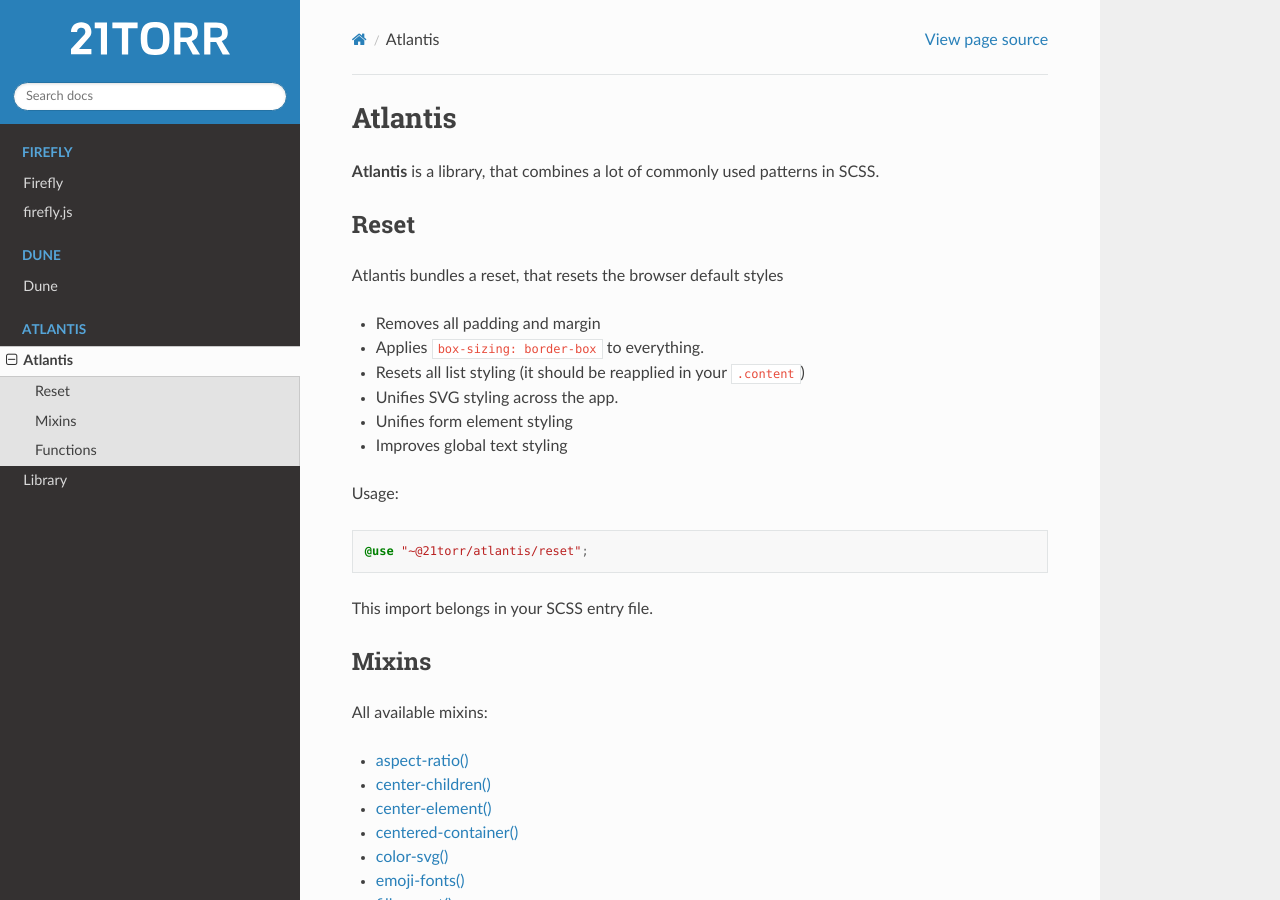
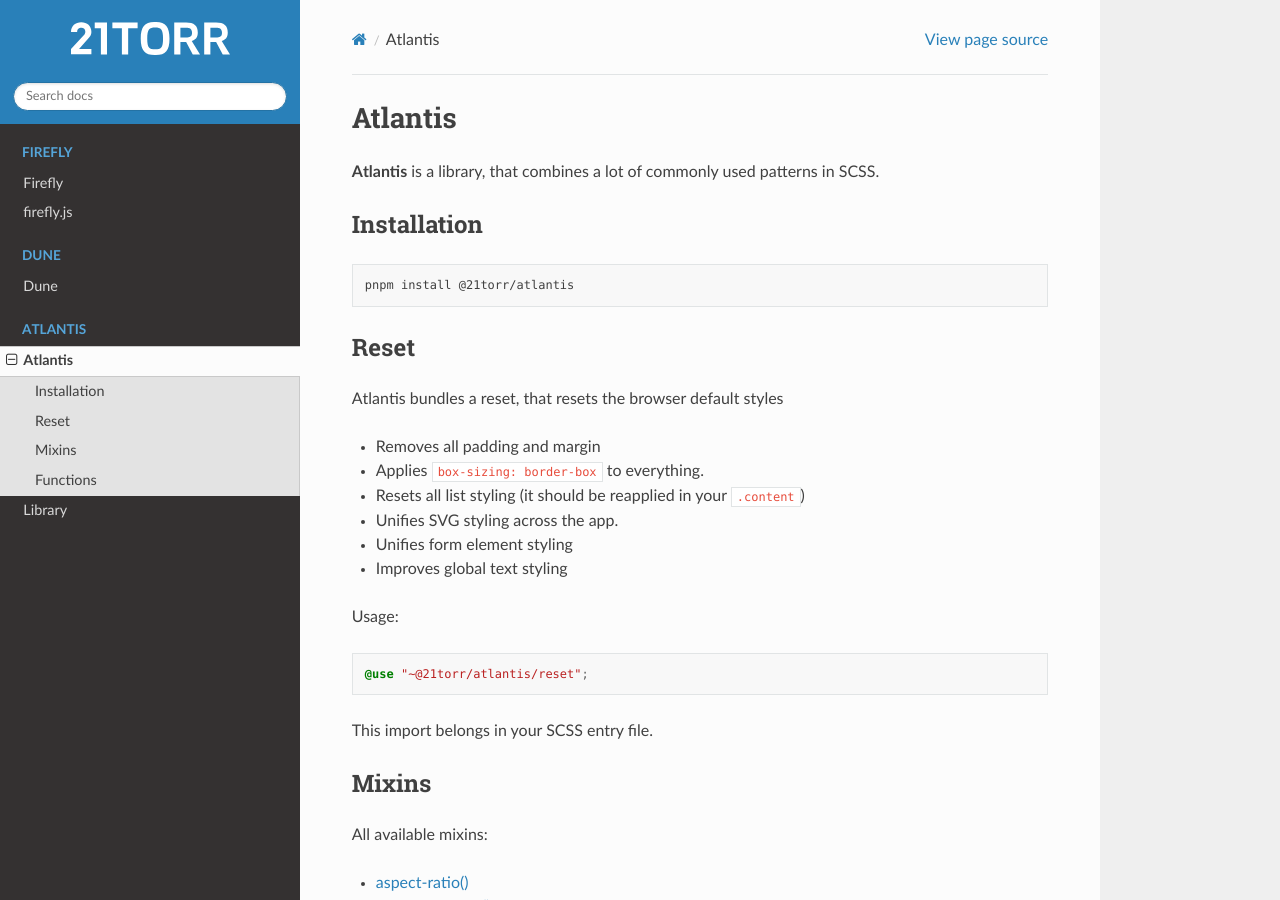
Before and after one commit to 21TORR/docs-old, a Sphinx documentation site: the page built from docs/atlantis/index.rst, in a window 1280 px wide and 900 px high. Built offline with Sphinx 7.4.7 and the Read the Docs theme 2.0.0, drawn with Linux system fonts in a browser that asks for light colours.

Commit message:
Add install docs for atlantis

```diff
--- a/docs/atlantis/index.rst
+++ b/docs/atlantis/index.rst
@@ -3,6 +3,13 @@
 ########
 
 **Atlantis** is a library, that combines a lot of commonly used patterns in SCSS.
+
+Installation
+############
+
+.. code-block:: bash
+
+    pnpm install @21torr/atlantis
 
 
 Reset
```
